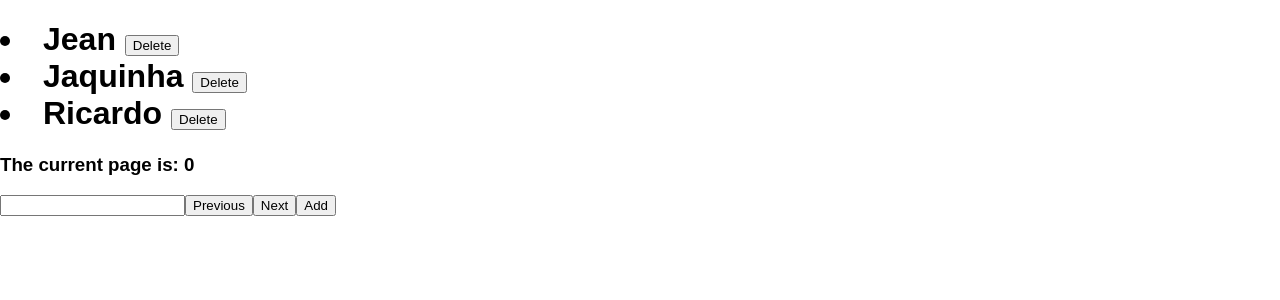
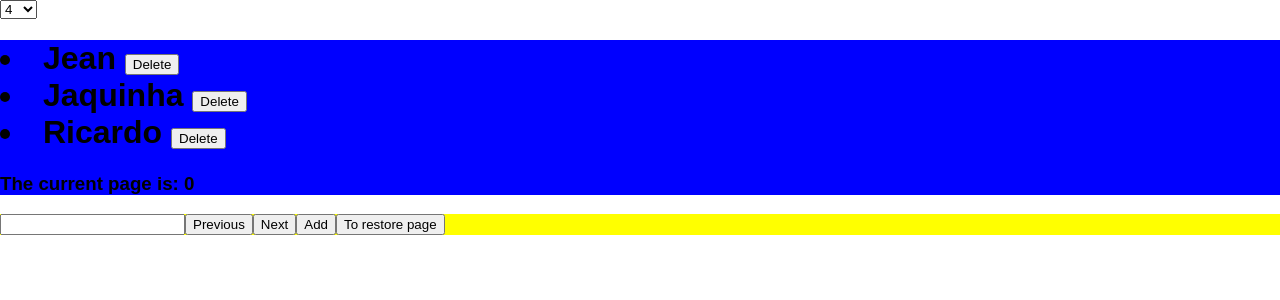
Before and after one commit to jcsouz10/pagination, a React (Create React App) app in the folder myapp/: page / in a window 1280 px wide. Shown: the top 300 px of the page. Built offline with nearby package versions, Linux system fonts and the light colour scheme.

Commit message:
Changes at 01:22

```diff
--- a/myapp/src/App.css
+++ b/myapp/src/App.css
@@ -1,26 +1,12 @@
-.App {
-  text-align: center;
+
+.OnScreen{
+  background-color :blue;
 }
 
-.App-logo {
-  animation: App-logo-spin infinite 20s linear;
-  height: 80px;
+.ButtonsAndInput{
+  background-color :yellow;
 }
 
-.App-header {
-  background-color: #222;
-  height: 150px;
-  padding: 20px;
-  color: white;
-}
-
-.App-title {
-  font-size: 1.5em;
-}
-
-.App-intro {
-  font-size: large;
-}
 
 @keyframes App-logo-spin {
   from { transform: rotate(0deg); }
--- a/myapp/src/App.js
+++ b/myapp/src/App.js
@@ -26,6 +26,9 @@ class App extends Component {
       input: "",
       filtered: peoples,
       teste: '',
+      validate: '',
+      newValue:'',
+      currency: '',
     };
   }
 
@@ -39,28 +42,25 @@ class App extends Component {
     const { peoples } = this.state;
     this.setState({
       filtered: peoples.filter(item =>item.name.includes(inputValue)),currentPage:0});
-      const Oi = this.state.filtered.map(item=>item.name);
-      if(Oi.length<=0){
-        alert('Você está adicionando um nome')
+
+      if(this.state.filtered <=0){
+        this.setState({validate: "Você vai adicionar um nome"})
       }
-    }
+      if( inputValue.length === 0){
+        this.setState({validate: ''})
+        console.log(inputValue.length)
+      }
+      }
 
     elementsOnScreen = () => {
-      const {elementsPerPage, currentPage, filtered} = this.state;
+      const { currentPage, filtered} = this.state;
       return filtered
         .map((item) => <li key={item.id}> {item.name} <button onClick={() => this.remove(item.name)}> Delete </button> </li>)
-        .slice(currentPage*elementsPerPage, currentPage*elementsPerPage + elementsPerPage);
+        .slice(currentPage*this.state.elementsPerPage, currentPage*this.state.elementsPerPage + this.state.elementsPerPage);
 
-      if(this.state.filtered.length < 1){
-        this.setState({currentPage: this.state.currentPage - 1})
-      }
     }
 
     remove = (id) => {
-      console.log(this.state.filtered.length)
-      if(this.state.filtered.length < 0){
-        this.setState({currentPange: this.state.currenPage - 1})
-      }
       this.setState({filtered: this.state.filtered.filter(item => item.name !== id) })
     }
 
@@ -70,6 +70,7 @@ class App extends Component {
         if ((currentPage+1) * elementsPerPage < filtered.length){
           this.setState({ currentPage: this.state.currentPage + 1 });
         }
+        console.log(this.state.elementsPerPage)
     }
 
     previousPage = () => {
@@ -78,16 +79,34 @@ class App extends Component {
           this.setState({ currentPage: this.state.currentPage - 1 });
         }
     }
+
     addItem = () =>{
-      const inValue = {id:0 ,name: this.state.input}
-      this.setState({filtered: this.state.filtered.concat(inValue), currentPage: 0, inputValue: ''})
+      const inValue = {id:99,name: this.state.input}
+      this.setState({filtered: this.state.peoples.concat(inValue), currentPage: 0, inputValue: '', validate: ''})
+      console.log(this.state.peoples)
+    }
+
+    restorePage = () => {
+      this.setState({
+        currentPage:0, filtered: this.state.peoples
+      })
+    }
+
+    handleChange(event) {
+      this.setState({elementsPerPage: event.target.value, currentPage:0});
+
+      console.log(this.state.elementsPerPage)
     }
 
     render() {
       return (
         <div>
-          <OnScreen onChangeElements={this.elementsOnScreen()} currentPage={this.state.currentPage} />
-          <ButtonsAndInput nextPage={this.nextPage} previousPage={this.previousPage} getValueInput={this.getValueInput} addItem={this.addItem}/>
+          <select onChange={this.handleChange.bind(this)}>
+            <option value="4" >4</option>
+            <option value="10" >10</option>
+          </select>
+          <OnScreen validate={this.state.validate} onChangeElements={this.elementsOnScreen()} currentPage={this.state.currentPage} />
+          <ButtonsAndInput restorePage={this.restorePage} nextPage={this.nextPage} previousPage={this.previousPage} getValueInput={this.getValueInput} addItem={this.addItem}/>
         </div>
       );
     }
--- a/myapp/src/ButtonsAndInput.js
+++ b/myapp/src/ButtonsAndInput.js
@@ -1,10 +1,12 @@
 import React from 'react';
+import './App.css'
 
 export default props =>(
-    <div>
+    <div className="ButtonsAndInput"  >
       <input onChange={props.getValueInput}></input>
       <button onClick={props.previousPage}> Previous </button>
       <button onClick={props.nextPage}> Next </button>
       <button onClick={props.addItem}> Add </button>
+      <button onClick={props.restorePage}> To restore page </button>
     </div>
 )
--- a/myapp/src/OnScreen.js
+++ b/myapp/src/OnScreen.js
@@ -1,8 +1,10 @@
 import React from 'react';
+import './App.css'
 
 export default props =>(
-   <div>
+   <div className="OnScreen" >
     <h1>{props.onChangeElements}</h1>
     <h3>The current page is: {props.currentPage}</h3>
+    <h3> {props.validate} </h3>
 </div>
 )
--- a/myapp/src/index.css
+++ b/myapp/src/index.css
@@ -1,3 +1,4 @@
+
 body {
   margin: 0;
   padding: 0;
```
